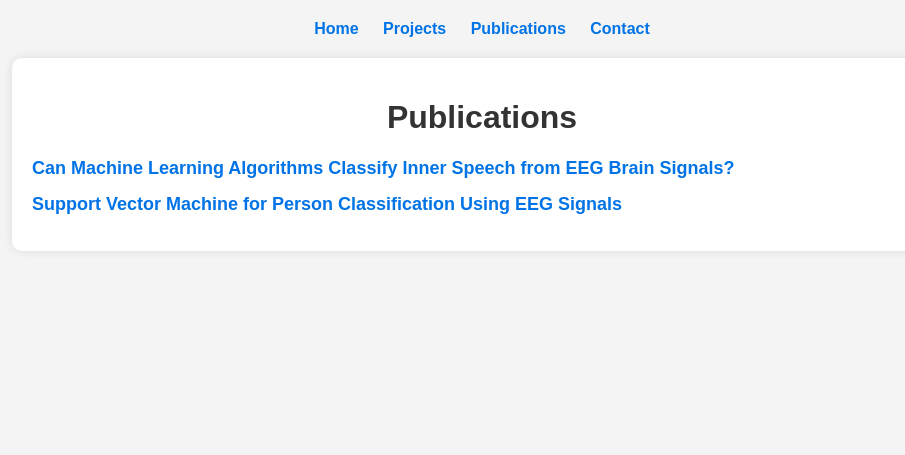
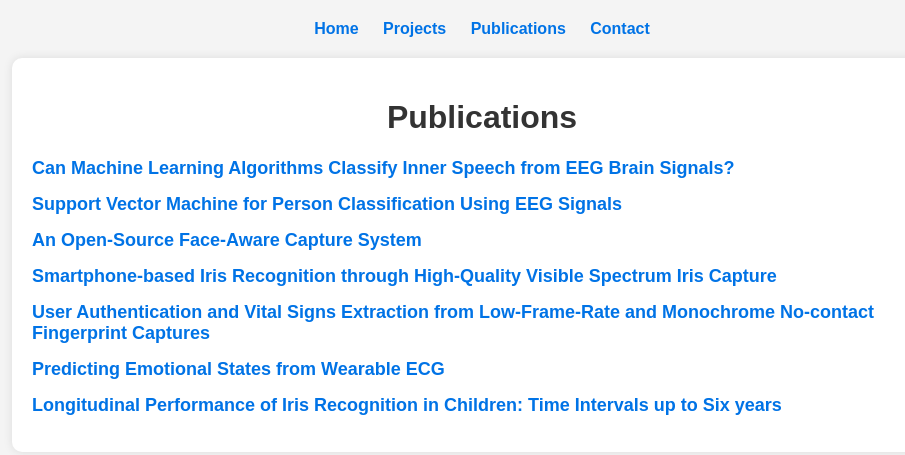
Before and after one commit to naveengv7/naveengv7.github.io, a plain HTML site: page publications.html in a window 1280 px wide. Shown: the whole page, without its empty margins (158-1063 px from the left). Drawn offline with Linux system fonts and the light colour scheme.

Commit message:
Update publications.html

```diff
--- a/publications.html
+++ b/publications.html
@@ -69,6 +69,11 @@
         <ul class="publication-list">
             <li><a href="inner_speech.html">Can Machine Learning Algorithms Classify Inner Speech from EEG Brain Signals?</a></li>
             <li><a href="eeg_auth.html">Support Vector Machine for Person Classification Using EEG Signals</a></li>
+            <li><a href="face_aware.html">An Open-Source Face-Aware Capture System</a></li>
+            <li><a href="vis_iris.html">Smartphone-based Iris Recognition through High-Quality Visible Spectrum Iris Capture</a></li>
+            <li><a href="ppg_auth.html">User Authentication and Vital Signs Extraction from Low-Frame-Rate and Monochrome No-contact Fingerprint Captures</a></li>
+            <li><a href="ecg_emotion.html">Predicting Emotional States from Wearable ECG</a></li>
+            <li><a href="iris_long.html">Longitudinal Performance of Iris Recognition in Children: Time Intervals up to Six years</a></li>
         </ul>
     </div>
 </body>
```
